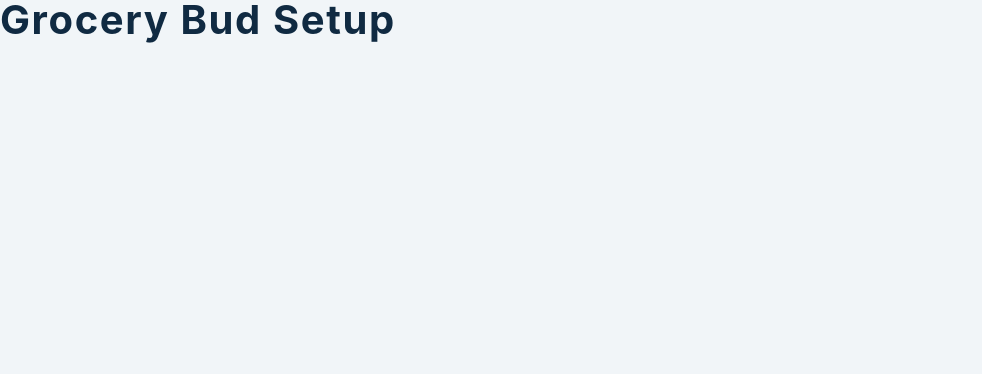
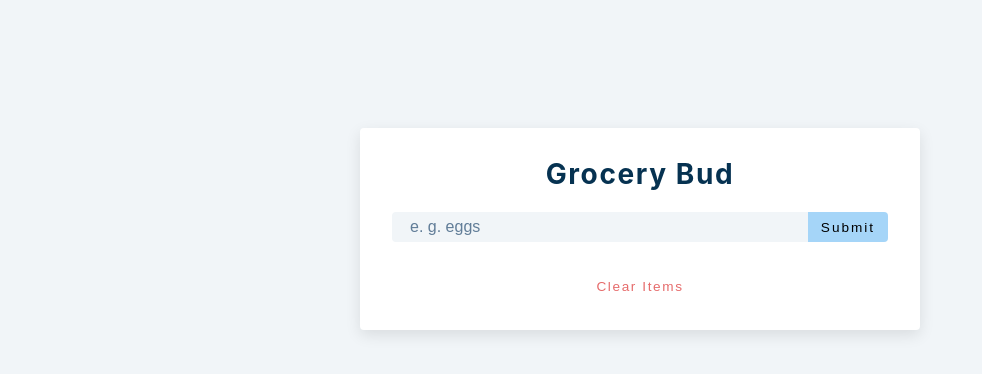
Before and after one commit to nuryhan/grocery-bud-react-tutorial, a React (Create React App) app: page / in a window 1280 px wide. Shown: the top 374 px of the page, without its empty margins (0-982 px from the left). Built offline with nearby package versions, Linux system fonts and the light colour scheme.

Commit message:
list item complete

```diff
--- a/src/App.js
+++ b/src/App.js
@@ -3,7 +3,46 @@
 import Alert from './Alert'
 
 function App() {
-  return <h2>grocery bud setup</h2>
+  const [name,setName] = useState('');
+  const [list, setList] = useState([]);
+  const [isEditing, setIsEditing] = useState(false);
+  const [editID, setEditID]= useState(null);
+  const [alert,setAlert]= useState({show: false, msg: '', type: ''});
+
+  const handleSubmit=(e)=>{
+    e.preventDefault();
+    if (!name) {
+      // display alert
+    } else if (name && isEditing) {
+      // deal with edit
+    }
+    else {
+      // show alert
+      const newItem = {id: new Date().getTime().toString(), title: name};
+      setList([...list, newItem])
+      setName('');
+    }
+  }
+
+  return (
+    <section className="section-center">
+      <form className="grocery-form" onSubmit={handleSubmit} >
+        {alert.show && <Alert />}
+        <h3>Grocery bud </h3>
+        <div className="form-control">
+          <input type="text" className="grocery" placeholder="e. g. eggs" value={name}
+          onChange={(e)=> setName(e.target.value) } />
+          <button type="submit" className="submit-btn">
+            {isEditing ? 'edit': 'submit'}
+          </button>
+        </div>
+      </form>
+      <div className="grocery-container">
+        <List items={list} />
+        <button className="clear-btn">clear items</button>
+      </div>
+    </section>
+  );
 }
 
 export default App
--- a/src/List.js
+++ b/src/List.js
@@ -1,7 +1,24 @@
 import React from 'react'
 import { FaEdit, FaTrash } from 'react-icons/fa'
-const List = () => {
-  return <h2>list component</h2>
+
+
+const List = ({items}) => {
+  return <div className="grocery-list">
+    {items.map((item)=>{
+      const  {id, title} = item;
+      return <article key={id} className="grocery-item">
+        <p className="title"> {title} </p>
+        <div className="btn-container">
+          <button className="edit-btn" type="button" >
+            <FaEdit/>
+          </button>
+          <button className="delete-btn" type="button" >
+            <FaTrash/>
+          </button>
+        </div>
+      </article>
+    })}
+  </div>
 }
 
 export default List
```
Also changed, not shown: 1 other file (tests, documents, lock files or other folders).
